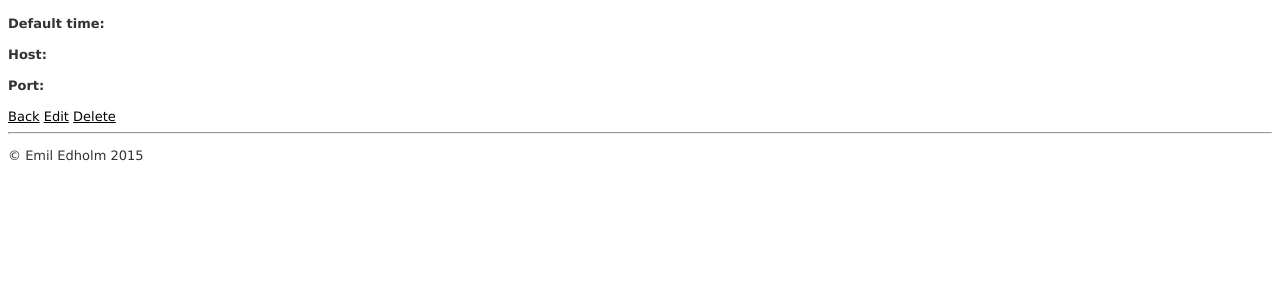
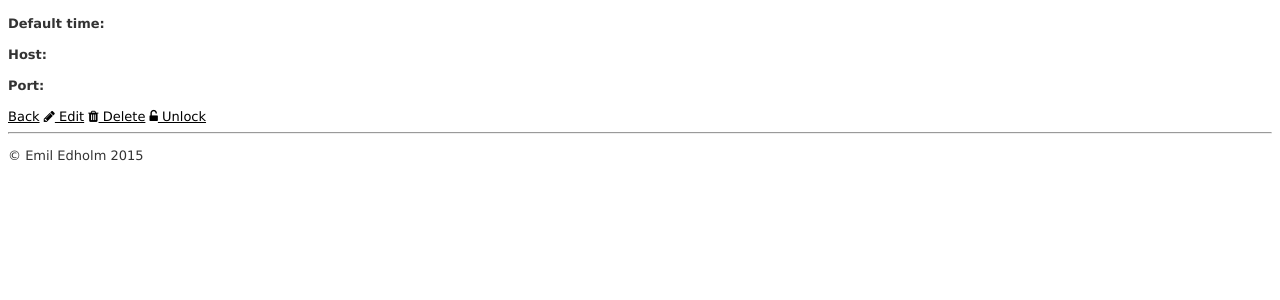
Before and after one commit to Edholm/doorbuzzer-server, a Rails app: template app/views/doorbuzzers/show.html.slim in a window 1280 px wide. Shown: the part 188-488 px from the top of the page. Run offline with Rails 7, Linux system fonts and the light colour scheme; the template is opened without the code that fills it, so the values that code supplies are empty; style sheets or scripts are compiled from the project's sources; parts of the project's set-up code (start-up, migrations or seed data) failed here and were passed over; some libraries are stand-ins or nearby versions.

Commit message:
Fancy icons

```diff
--- a/app/views/doorbuzzers/index.html.slim
+++ b/app/views/doorbuzzers/index.html.slim
@@ -17,6 +17,8 @@
         td= checkbox_icon doorbuzzer.activated
         td= doorbuzzer.default_time
         td
+          = link_to unlock_doorbuzzer_path(doorbuzzer), class: 'btn btn-default btn-xs' do fa_icon 'unlock-alt', text: 'Unlock' end
+          '
           = link_to edit_doorbuzzer_path(doorbuzzer), class: 'btn btn-default btn-xs' do fa_icon 'pencil', text: 'Edit' end
           '
           = link_to doorbuzzer_path(doorbuzzer), method: :delete, data: { confirm: 'Are you sure?' }, class: 'btn btn-xs btn-danger' do fa_icon 'trash', text: 'Delete' end
--- a/app/views/doorbuzzers/show.html.slim
+++ b/app/views/doorbuzzers/show.html.slim
@@ -33,6 +33,8 @@
 
 = link_to t('.back', :default => t("helpers.links.back")), doorbuzzers_path, :class => 'btn btn-default'
 '
-= link_to t('.edit', :default => t("helpers.links.edit")), edit_doorbuzzer_path(@doorbuzzer), :class => 'btn btn-default'
+= link_to edit_doorbuzzer_path(@doorbuzzer), :class => 'btn btn-default' do fa_icon 'pencil', text: "Edit" end
 '
-= link_to t('.destroy', :default => t("helpers.links.destroy")), doorbuzzer_path(@doorbuzzer), :method => "delete", :data => { :confirm => t('.confirm', :default => t("helpers.links.confirm", :default => 'Are you sure?')) }, :class => 'btn btn-danger'
+= link_to doorbuzzer_path(@doorbuzzer), :method => "delete", :data => { confirm: 'Are you sure?'}, class: 'btn btn-danger' do fa_icon 'trash', text: 'Delete' end
+'
+= link_to unlock_doorbuzzer_path(@doorbuzzer), class: 'btn btn-default' do fa_icon 'unlock-alt', text: 'Unlock' end
```
